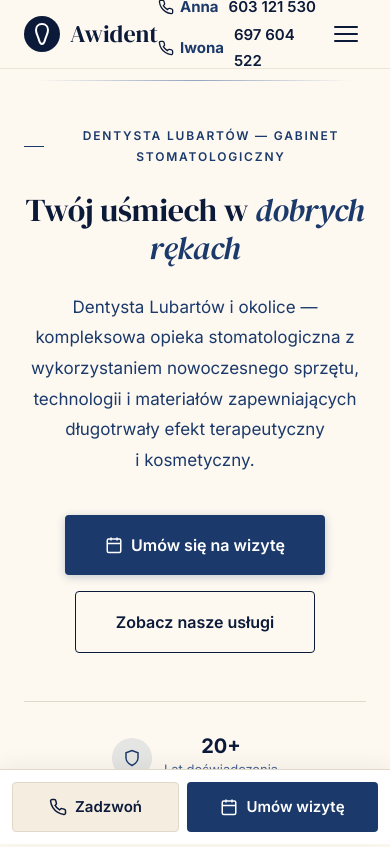
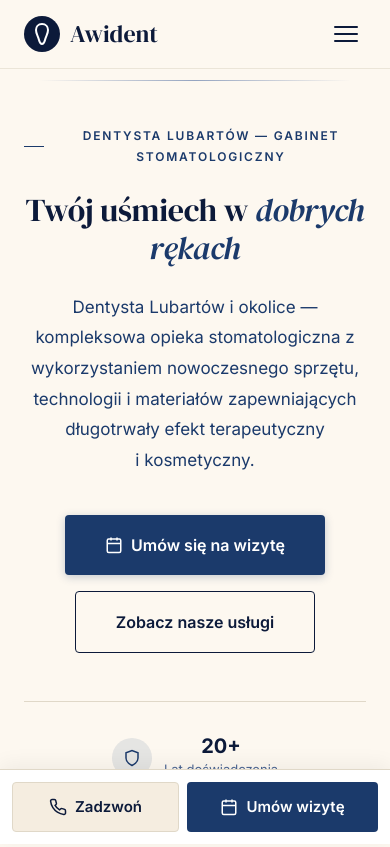
Before and after one commit to korn2222/Awident, a website built with Vite: page index.html in a window 390 px wide. Shown: the top 847 px of the page. Built offline with nearby package versions, Linux system fonts and the light colour scheme.

Commit message:
Remove phone numbers from header navigation

```diff
--- a/index.html
+++ b/index.html
@@ -112,22 +112,6 @@
                 </ul>
             </nav>
             <div class="header__cta">
-                <div class="header__phones">
-                    <a href="tel:+48603121530" class="header__phone">
-                        <svg viewBox="0 0 24 24" fill="none" stroke="currentColor" stroke-width="2">
-                            <path
-                                d="M22 16.92v3a2 2 0 0 1-2.18 2 19.79 19.79 0 0 1-8.63-3.07 19.5 19.5 0 0 1-6-6A19.79 19.79 0 0 1 2.12 4.18 2 2 0 0 1 4.11 2h3a2 2 0 0 1 2 1.72c.127.96.362 1.903.7 2.81a2 2 0 0 1-.45 2.11L8.09 9.91a16 16 0 0 0 6 6l1.27-1.27a2 2 0 0 1 2.11-.45c.907.338 1.85.573 2.81.7A2 2 0 0 1 22 16.92z" />
-                        </svg>
-                        <span class="header__phone-name">Anna</span> 603 121 530
-                    </a>
-                    <a href="tel:+48697604522" class="header__phone">
-                        <svg viewBox="0 0 24 24" fill="none" stroke="currentColor" stroke-width="2">
-                            <path
-                                d="M22 16.92v3a2 2 0 0 1-2.18 2 19.79 19.79 0 0 1-8.63-3.07 19.5 19.5 0 0 1-6-6A19.79 19.79 0 0 1 2.12 4.18 2 2 0 0 1 4.11 2h3a2 2 0 0 1 2 1.72c.127.96.362 1.903.7 2.81a2 2 0 0 1-.45 2.11L8.09 9.91a16 16 0 0 0 6 6l1.27-1.27a2 2 0 0 1 2.11-.45c.907.338 1.85.573 2.81.7A2 2 0 0 1 22 16.92z" />
-                        </svg>
-                        <span class="header__phone-name">Iwona</span> 697 604 522
-                    </a>
-                </div>
                 <a href="https://bookero.pl" target="_blank" rel="noopener" class="btn btn--primary">
                     <svg viewBox="0 0 24 24" fill="none" stroke="currentColor" stroke-width="2">
                         <rect x="3" y="4" width="18" height="18" rx="2" />
```
